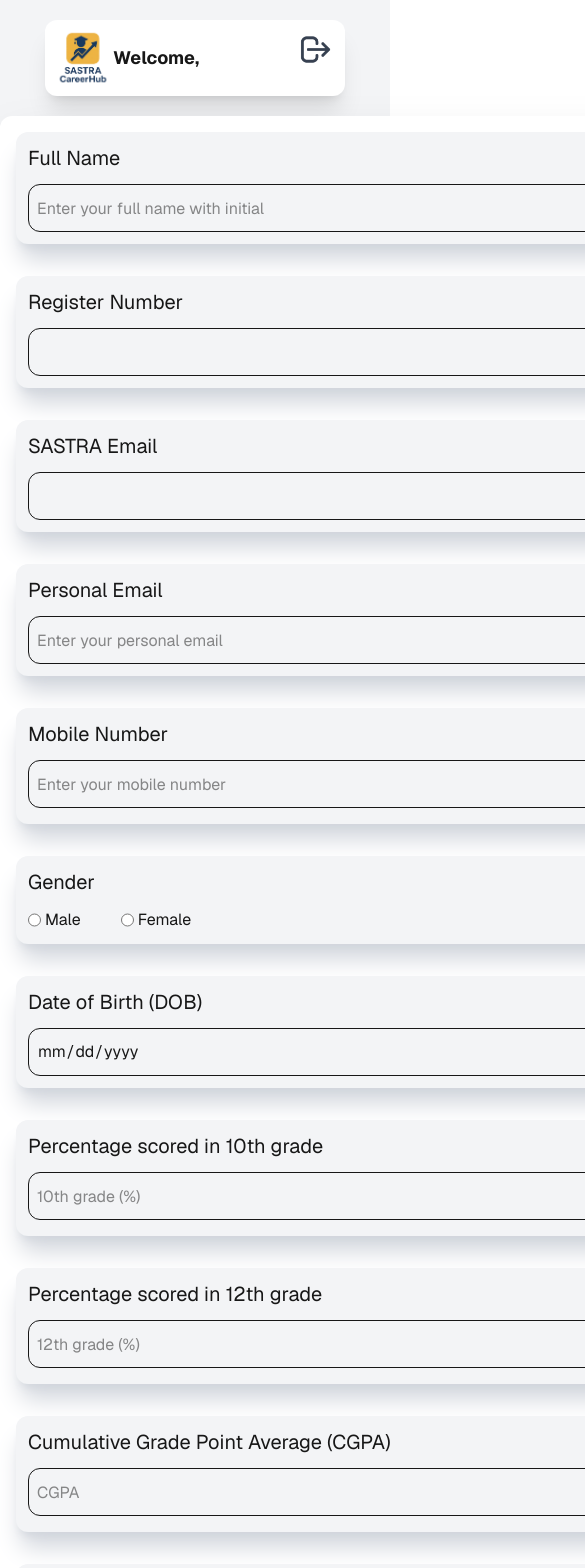
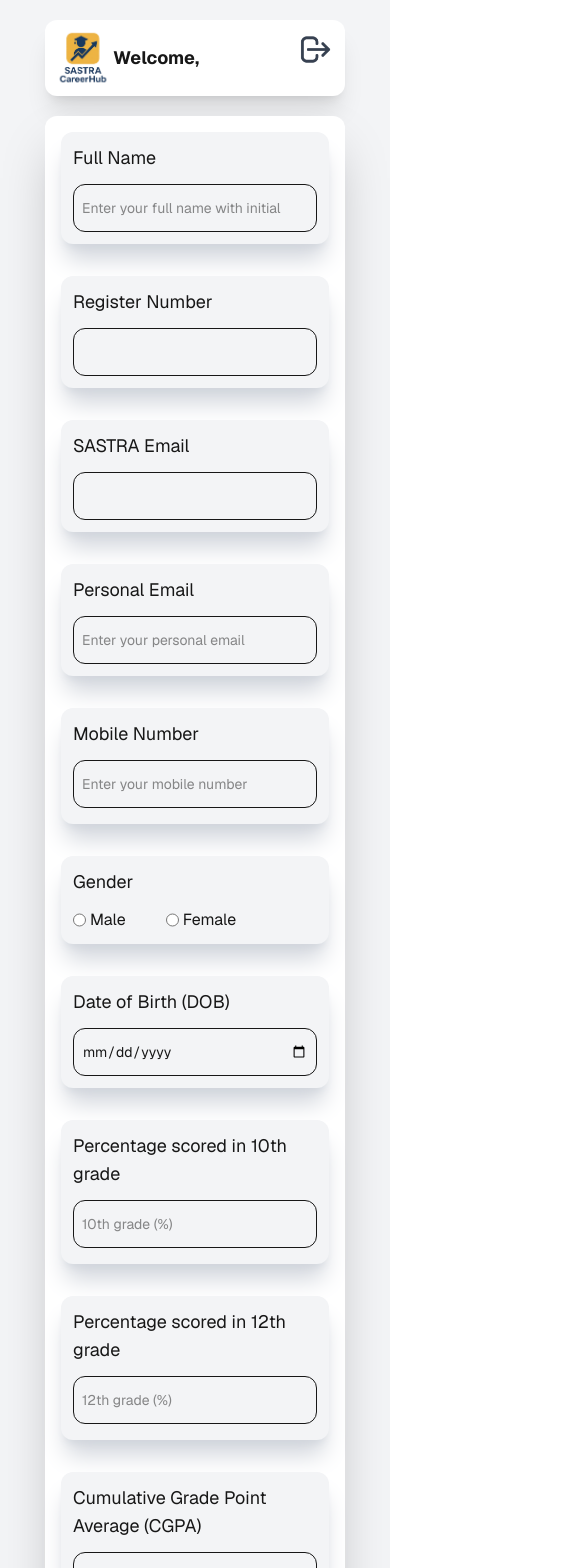
Before and after one commit to Tejeswar-16/SASTRA_CareerHub, a Next.js app: page /1/companytracker/1 in a window 390 px wide. Shown: the top 1568 px of the page, 585 px wide, since content can reach past the window. Built offline with nearby package versions, Linux system fonts and the light colour scheme; no server answers.

Commit message:
made company tracker responsive

```diff
--- a/src/app/[registerNumber]/companytracker/[company]/page.js
+++ b/src/app/[registerNumber]/companytracker/[company]/page.js
@@ -151,7 +151,7 @@ export default function Home(){
         <>
             <div className="relative bg-gray-100 py-5 min-h-screen md:bg-gray-100">
                 <NavBar username={name} email={email} handleLogoClick={handleLogoClick} handleLogout={handleLogout}></NavBar>
-                <div className="mx-auto select-none font-sans bg-white rounded-xl shadow-2xl w-250 mt-5 p-4">
+                <div className="mx-auto select-none font-sans bg-white rounded-xl shadow-2xl w-75 md:w-190 lg:w-250 mt-5 p-4">
 
                     {loading &&
                         <>
@@ -165,38 +165,38 @@ export default function Home(){
 
                     <form onSubmit={handleSubmit}>
                         <div className="bg-gray-100 rounded-xl shadow-xl shadow-gray-300 p-3">
-                            <div className="font-sans text-xl">
+                            <div className="font-sans text-lg lg:text-xl">
                                 Full Name
                             </div>
-                            <input value={formName.toUpperCase()} onChange={(e) => setFormName(e.target.value)} required className="border mt-3 rounded-xl w-235 h-12 p-2 text-md" type="text" placeholder="Enter your full name with initial"></input>
+                            <input value={formName.toUpperCase()} onChange={(e) => setFormName(e.target.value)} required className="border mt-3 rounded-xl w-61 md:w-176 lg:w-235 h-12 p-2 text-sm md:text-md" type="text" placeholder="Enter your full name with initial"></input>
                         </div>
                         <div className="bg-gray-100 rounded-xl mt-8 shadow-xl shadow-gray-300 p-3">
-                            <div className="font-sans text-xl">
+                            <div className="font-sans text-lg lg:text-xl">
                                 Register Number
                             </div>
-                            <input disabled value={getRegNo()} required className="select-none border mt-3 rounded-xl w-235 h-12 p-2 text-md" type="text"></input>
+                            <input disabled value={getRegNo()} required className="select-none border mt-3 rounded-xl w-61 md:w-176 lg:w-235 h-12 p-2 text-sm md:text-md" type="text"></input>
                         </div>
                         <div className="bg-gray-100 rounded-xl mt-8 shadow-xl shadow-gray-300 p-3">
-                            <div className="font-sans text-xl">
+                            <div className="font-sans text-lg lg:text-xl">
                                 SASTRA Email
                             </div>
-                            <input disabled value={email} required className="select-none border mt-3 rounded-xl w-235 h-12 p-2 text-md" type="email"></input>
+                            <input disabled value={email} required className="select-none border mt-3 rounded-xl w-61 md:w-176 lg:w-235 h-12 p-2 text-sm md:text-md" type="email"></input>
                         </div>
                         <div className="bg-gray-100 rounded-xl mt-8 shadow-xl shadow-gray-300 p-3">
-                            <div className="font-sans text-xl">
+                            <div className="font-sans text-lg lg:text-xl">
                                 Personal Email
                             </div>
-                            <input required value={personalEmail} onChange={(e) => setPersonalEmail(e.target.value)} className="select-none border mt-3 rounded-xl w-235 h-12 p-2 text-md" type="email" placeholder="Enter your personal email"></input>
+                            <input required value={personalEmail} onChange={(e) => setPersonalEmail(e.target.value)} className="select-none border mt-3 rounded-xl w-61 md:w-176 lg:w-235 h-12 p-2 text-sm md:text-md" type="email" placeholder="Enter your personal email"></input>
                         </div>
                         <div className="bg-gray-100 rounded-xl mt-8 shadow-xl shadow-gray-300 p-3">
-                            <div className="font-sans text-xl">
+                            <div className="font-sans text-lg lg:text-xl">
                                 Mobile Number
                             </div>
-                            <input required value={mobile} onChange={(e) => {setMobile(e.target.value);handleMobile(e.target.value)}} className="select-none border mt-3 rounded-xl w-235 h-12 p-2 text-md" type="number" placeholder="Enter your mobile number"></input>
+                            <input required value={mobile} onChange={(e) => {setMobile(e.target.value);handleMobile(e.target.value)}} className="select-none border mt-3 rounded-xl w-61 md:w-176 lg:w-235 h-12 p-2 text-sm md:text-md" type="number" placeholder="Enter your mobile number"></input>
                             <p className="select-none font-sans text-red-500 mt-1">{mobileError}</p>
                         </div>
                         <div className="bg-gray-100 rounded-xl mt-8 shadow-xl shadow-gray-300 p-3">
-                            <div className="font-sans text-xl">
+                            <div className="font-sans text-lg lg:text-xl">
                                 Gender
                             </div>
                             <div className="flex flex-row">
@@ -207,34 +207,34 @@ export default function Home(){
                             </div>
                         </div>
                         <div className="bg-gray-100 rounded-xl mt-8 shadow-xl shadow-gray-300 p-3">
-                            <div className="font-sans text-xl">
+                            <div className="font-sans text-lg lg:text-xl">
                                 Date of Birth (DOB)
                             </div>
-                            <input required value={dob} onChange={(e) => setDob(e.target.value)} className="select-none border mt-3 rounded-xl w-235 h-12 p-2 text-md" type="date"></input>
+                            <input required value={dob} onChange={(e) => setDob(e.target.value)} className="select-none border mt-3 rounded-xl w-61 md:w-176 lg:w-235 h-12 p-2 text-sm md:text-md" type="date"></input>
                         </div>
                         <div className="bg-gray-100 rounded-xl mt-8 shadow-xl shadow-gray-300 p-3">
-                            <div className="font-sans text-xl">
+                            <div className="font-sans text-lg lg:text-xl">
                                 Percentage scored in 10th grade
                             </div>
-                            <input required value={tenth} onChange={(e) => {setTenth(e.target.value);handleTenth(e.target.value)}} className="select-none border mt-3 rounded-xl w-235 h-12 p-2 text-md" type="text" placeholder="10th grade (%)"></input>
+                            <input required value={tenth} onChange={(e) => {setTenth(e.target.value);handleTenth(e.target.value)}} className="select-none border mt-3 rounded-xl w-61 md:w-176 lg:w-235 h-12 p-2 text-sm md:text-md" type="text" placeholder="10th grade (%)"></input>
                             <p className="select-none font-sans text-red-500 mt-1">{tenthError}</p>
                         </div>
                         <div className="bg-gray-100 rounded-xl mt-8 shadow-xl shadow-gray-300 p-3">
-                            <div className="font-sans text-xl">
+                            <div className="font-sans text-lg lg:text-xl">
                                 Percentage scored in 12th grade
                             </div>
-                            <input required value={twelfth} onChange={(e) => {setTwelfth(e.target.value);handleTwelfth(e.target.value)}} className="select-none border mt-3 rounded-xl w-235 h-12 p-2 text-md" type="text" placeholder="12th grade (%)"></input>
+                            <input required value={twelfth} onChange={(e) => {setTwelfth(e.target.value);handleTwelfth(e.target.value)}} className="select-none border mt-3 rounded-xl w-61 md:w-176 lg:w-235 h-12 p-2 text-sm md:text-md" type="text" placeholder="12th grade (%)"></input>
                             <p className="select-none font-sans text-red-500 mt-1">{twelfthError}</p>
                         </div>
                         <div className="bg-gray-100 rounded-xl mt-8 shadow-xl shadow-gray-300 p-3">
-                            <div className="font-sans text-xl">
+                            <div className="font-sans text-lg lg:text-xl">
                                 Cumulative Grade Point Average (CGPA)
                             </div>
-                            <input required value={cgpa} onChange={(e) => {setCgpa(e.target.value);handleCgpa(e.target.value)}} className="select-none border mt-3 rounded-xl w-235 h-12 p-2 text-md" type="text" placeholder="CGPA"></input>
+                            <input required value={cgpa} onChange={(e) => {setCgpa(e.target.value);handleCgpa(e.target.value)}} className="select-none border mt-3 rounded-xl w-61 md:w-176 lg:w-235 h-12 p-2 text-sm md:text-md" type="text" placeholder="CGPA"></input>
                             <p className="select-none font-sans text-red-500 mt-1">{cgpaError}</p>
                         </div>
                         <div className="bg-gray-100 rounded-xl mt-8 shadow-xl shadow-gray-300 p-3">
-                            <div className="font-sans text-xl">
+                            <div className="font-sans text-lg lg:text-xl">
                                 Upload your resume (Should be named as "REGNO_NAME")
                             </div>
                             <input required onChange={(e) => setResume(e.target.files[0])} className="font-sans mt-3 rounded-xl font-bold hover:cursor-pointer transition duration-300" type="file"></input>
```
Also changed, not shown: src/app/[registerNumber]/companytracker/page.js (+22 -18 lines), src/app/admindashboard/announcementsandmanagements/page.js (+13 -14 lines), src/app/admindashboard/page.js (+2 -15 lines).
